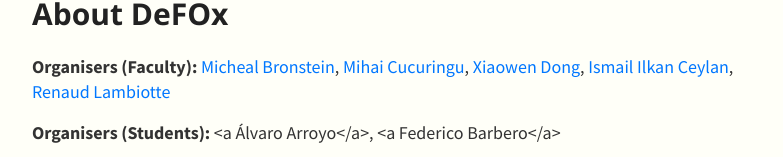
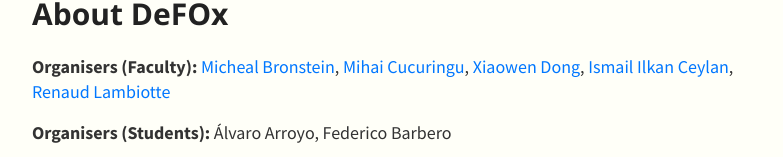
Before and after one commit to AlvaroArroyo/logox.github.io, a Jekyll site: the page built from index.md, in a window 1280 px wide. Shown: the part 940-1097 px from the top of the page, without its empty margins (248-1031 px from the left). Built offline with Jekyll 4.4.1, drawn with Linux system fonts in a browser that asks for light colours; nearby versions of some CDN libraries; our own code applies the rules of GitHub Pages for plain Markdown files.

```diff
--- a/index.md
+++ b/index.md
@@ -66,4 +66,4 @@ The "Learning on Graphs and Geometry" reading group at Oxford University is a fo
 
 **Organisers (Faculty):** <a href="https://www.cs.ox.ac.uk/people/michael.bronstein/">Micheal Bronstein</a>, <a href="https://www.stats.ox.ac.uk/~cucuring/">Mihai Cucuringu</a>, <a href="https://web.media.mit.edu/~xdong/">Xiaowen Dong</a>, <a href="https://www.cs.ox.ac.uk/people/ismaililkan.ceylan/">Ismail Ilkan Ceylan</a>, <a href="https://www.cs.ox.ac.uk/people/ismaililkan.ceylan/"><a href="https://www.maths.ox.ac.uk/people/renaud.lambiotte">Renaud Lambiotte</a>
 
-**Organisers (Students):** <a Álvaro Arroyo</a>, <a Federico Barbero</a>
+**Organisers (Students):** Álvaro Arroyo, Federico Barbero
```
